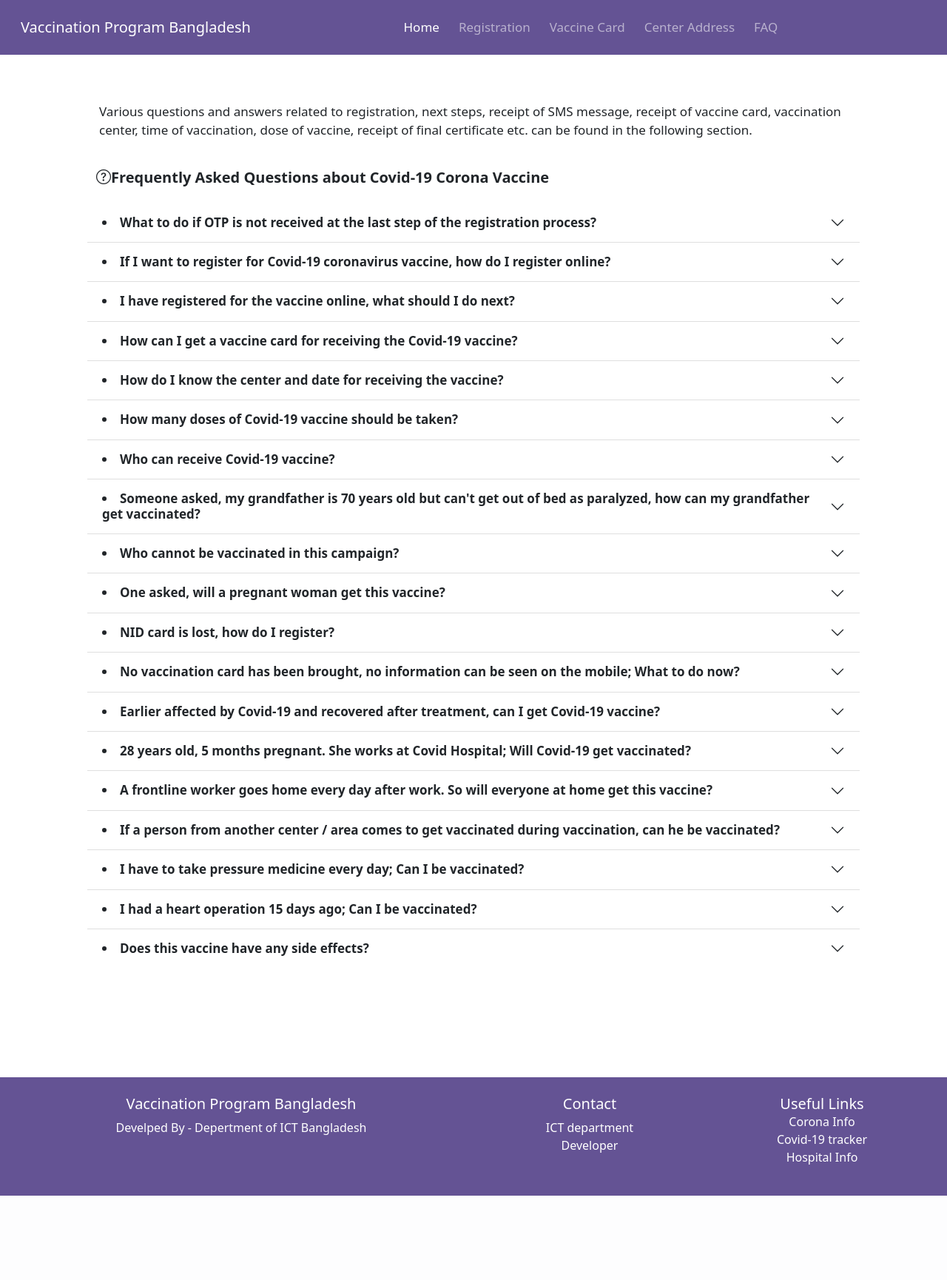
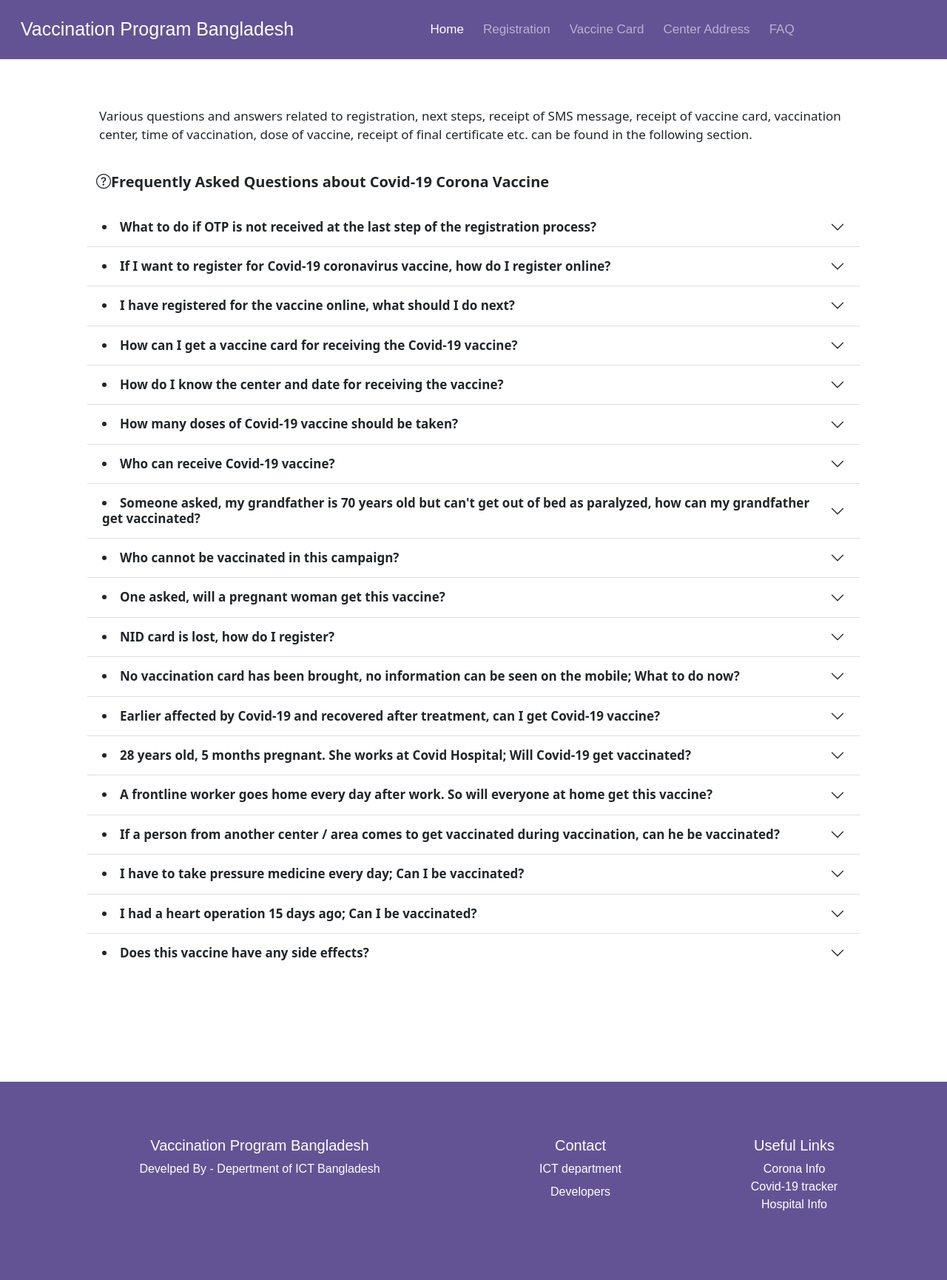
Before and after one commit to RezuanChowdhuryRifat/Vaccination_Registration_Website, a Django app: template templates/faq.html in a window 1280 px wide. Shown: the whole page at 74% size. Before the commit the page ends 1616 px from the top, so only its background shows below. Run offline with Django 3.2, Linux system fonts and the light colour scheme; the template is opened without the code that fills it, so the values that code supplies are empty; parts of the project's set-up code (start-up, migrations or seed data) failed here and were passed over.

Commit message:
UI update
navbar and footer update
added new feature in developers button

```diff
--- a/templates/index.html
+++ b/templates/index.html
@@ -9,7 +9,6 @@
    <script src="https://cdn.jsdelivr.net/npm/bootstrap@5.0.2/dist/js/bootstrap.bundle.min.js" integrity="sha384-MrcW6ZMFYlzcLA8Nl+NtUVF0sA7MsXsP1UyJoMp4YLEuNSfAP+JcXn/tWtIaxVXM" crossorigin="anonymous"></script>
     <title></title>
     <style>
-
       .card-2, .card-3,.card-1{
         display:block;width:18rem;text-decoration: none;color: black;border:1px solid silver; box-shadow: white 5px;
         height: 100px;font-size: 20px;text-align: center;padding: 10px;margin: 5px; border-radius: 3%;font-weight: 600;background-color: white;
@@ -30,6 +29,7 @@
       }
       .nav{
           background-color: #645394;
+          font-family: Arial, Helvetica, sans-serif;
       }
       .nav-div{
 
@@ -47,7 +47,8 @@
        right: 0;
        left: 0;
        width: 100%;
-
+       font-family: Arial, Helvetica, sans-serif;
+       padding: 50px;
       }
 
     </style>
@@ -56,7 +57,7 @@
 
   <nav class="navbar sticky-top navbar-expand-lg navbar-dark  p-3 nav">
     <div class="container-fluid nav-div">
-      <a class="navbar-brand" href="/">Vaccination Program Bangladesh</a>
+      <a class="navbar-brand" href="/" style="font-size: 25px;">Vaccination Program Bangladesh</a>
       <button class="navbar-toggler collapsed" type="button" data-bs-toggle="collapse" data-bs-target="#navbarColor02" aria-controls="navbarColor02" aria-expanded="false" aria-label="Toggle navigation">
         <span class="navbar-toggler-icon"></span>
       </button>
@@ -94,8 +95,9 @@
   <h4 class="bg-danger" style="text-align:center"> Please trun on JavaScript to use this website properly</h4>
 
   </noscript>
-<div class="content">
- {% block content %}
+
+<div style="min-height: 750px;">
+	 {% block content %}
 
   {% endblock content %}
 </div>
@@ -126,7 +128,34 @@
                 <a href="https://ictd.gov.bd/" class="text-white" style="text-decoration: none;">ICT department</a>
               </li>
               <li>
-                <a href="#!" class="text-white" style="text-decoration: none;">Developer</a>
+
+                <button class="btn" type="button" data-bs-toggle="offcanvas" data-bs-target="#offcanvasRight" aria-controls="offcanvasRight" style="text-decoration: none; color: white;">Developers</button>
+
+                   <div class="offcanvas offcanvas-end" tabindex="-1" id="offcanvasRight" aria-labelledby="offcanvasRightLabel">
+                   <div class="offcanvas-header">
+                   <h5 id="offcanvasRightLabel">Offcanvas right</h5>
+                   <button type="button" class="btn-close text-reset" data-bs-dismiss="offcanvas" aria-label="Close"></button>
+                </div>
+              <div class="offcanvas-body">
+                <div class="container">
+                 <p class="container" style="color: black;"> Developer 1: Rezuan Chowdhury Rifat <br>
+                Contact :    <a href="https://www.linkedin.com/in/rezuan-chowdhury-874883191/" style="text-decoration: none; color: blue;">Linkedin</a>
+                <br>
+                 <span style="color: white;"> Contact : </span>   <a href="https://github.com/RezuanChowdhuryRifat" style="text-decoration: none; color: blue;">Github</a>
+                </p>
+
+                </div>
+                <br>
+               <div class="container">
+                <p class="container" style="color: black;"> Developer 2: Yashfinul Haque <br>
+                  Contact :    <a href="" style="text-decoration: none; color: blue;">Linkedin</a>
+                  <br>
+                   <span style="color: white;"> Contact : </span>   <a href="https://github.com/Yash-Haque" style="text-decoration: none; color: blue;">Github</a>
+                  </p>
+              </div>
+              </div>
+
+            </div>
               </li>
               <!-- <li>
                 <a href="#!" class="text-white">Link 3</a>
@@ -140,7 +169,7 @@
 
           <!--Grid column-->
           <div class="col-lg-3 col-md-6 mb-4 mb-md-0">
-            <h5 class=" mb-0">Useful Links</h5>
+            <h5 class=" mb-2">Useful Links</h5>
 
             <ul class="list-unstyled">
               <li>
@@ -150,11 +179,9 @@
                 <a href="http://covid19tracker.gov.bd/" class="text-white" style="text-decoration: none;">Covid-19 tracker</a>
               </li>
               <li>
-                <a href="http://103.247.238.92/webportal/pages/covid19-bedstatus-display.php" class="text-white" style="text-decoration: none;">Hospital Info </a>
+                <a href="http://103.247.238.92/webportal/pages/covid19-bedstatus-display.php" class="text-white" style="text-decoration: none;" >Hospital Info </a>
               </li>
-              <!-- <li>
-                <a href="#!" class="text-white">Link 4</a>
-              </li> -->
+
             </ul>
           </div>
           <!--Grid column-->
@@ -167,8 +194,6 @@
     </footer>
     <!-- Footer -->
   </section>
-
-
 <script>
   function covidcheck(){
      let checker = document.getElementById("checkcovid").value
@@ -183,7 +208,6 @@
   }
 
 
-
 </script>
 
 
```
